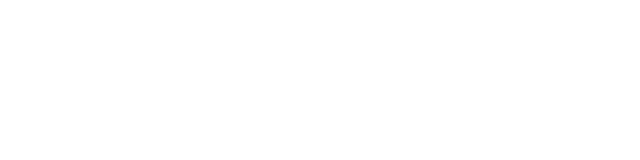
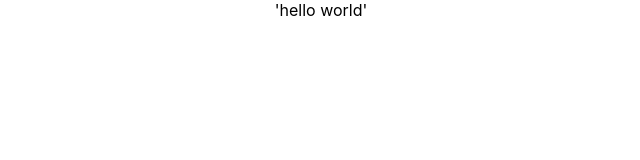
Before and after one commit to GreysonElkins/madlib-surveys, a React (Create React App) app: page / in a window 1280 px wide. Shown: the top 160 px of the page, without its empty margins (319-959 px from the left). Built offline with nearby package versions, Linux system fonts and the light colour scheme.

Commit message:
Begin survey component, render in app

```diff
--- a/src/components/App/App.js
+++ b/src/components/App/App.js
@@ -1,9 +1,12 @@
 // import logo from './logo.svg';
 import './App.css';
+import UserSurvey from '../UserSurvey'
+import useCase from './example-survey'
 
 function App() {
   return (
     <div className="App">
+      <UserSurvey survey={useCase}/>
     </div>
   );
 }
--- a/src/components/UserSurvey/example-survey.js
+++ b/src/components/App/example-survey.js
@@ -2,13 +2,12 @@
   questions: [
     {question: "What role best describes your clients?", answerType: "option", options: ["Paralegals", "Lawyers"]},
     {question: "Where do your clients typically work?", answerType: "option", options: ["law firms", "inhouse legal departments"]},
-    {question: "What is your product called?", answerType: "text"}
+    {question: "What is your product called?", answerType: "text"},
     {question: "When is your product used?", answerType: "text"},
     {question: "What does your product accomplish?", answerType: "text"}
-  ],
-  answers: [],
-  madlib: `${answer[0]} at ${answer[1]} use ${answer[2]} when ${answer[3]} in order to ${answer[4]}`
-
+  ]
+  // answers: [],
+  // madlib: `${this.answers[0]} at ${this.answers[1]} use ${this.answers[2]} when ${this.answers[3]} in order to ${this.answers[4]}`
 }
 
 export default useCase
--- a/src/components/UserSurvey/index.js
+++ b/src/components/UserSurvey/index.js
@@ -1 +1 @@
-default export {UserSurvey} from './UserSurvey'
+export { default } from './UserSurvey'
```
